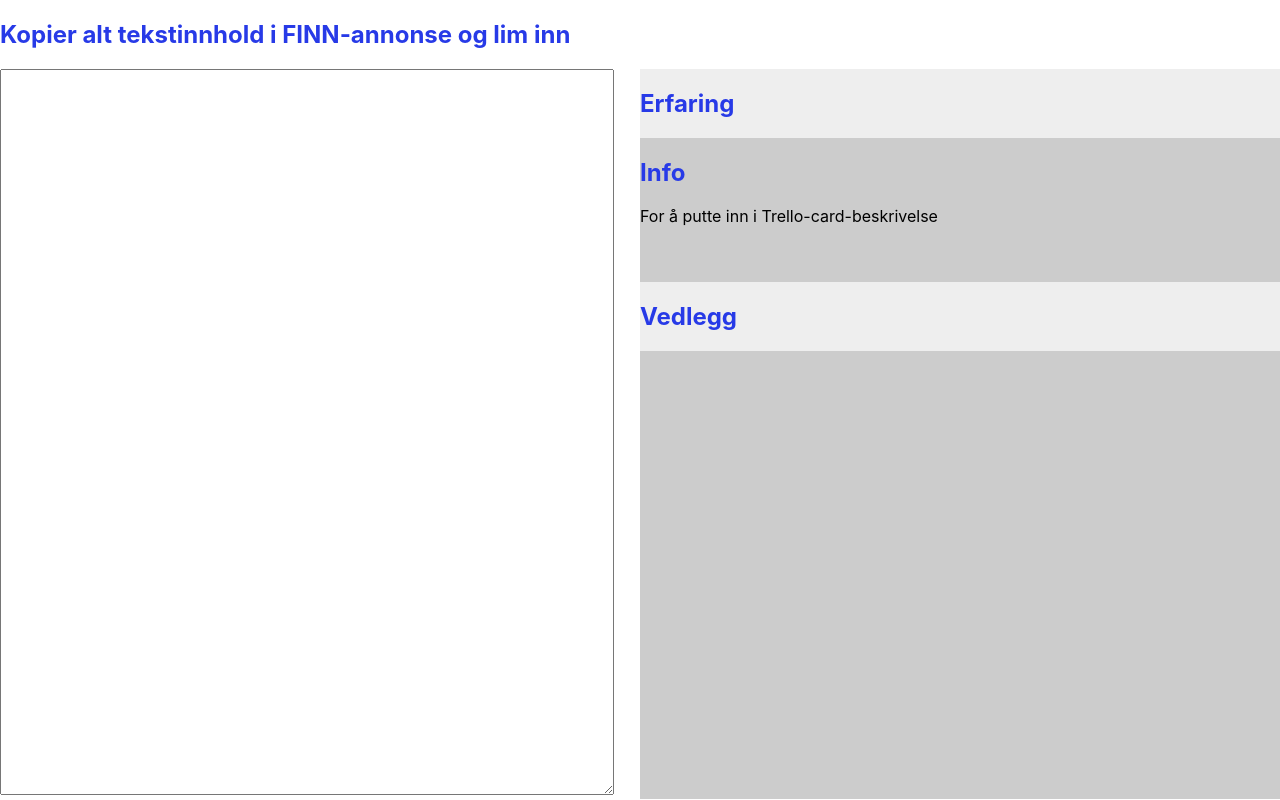
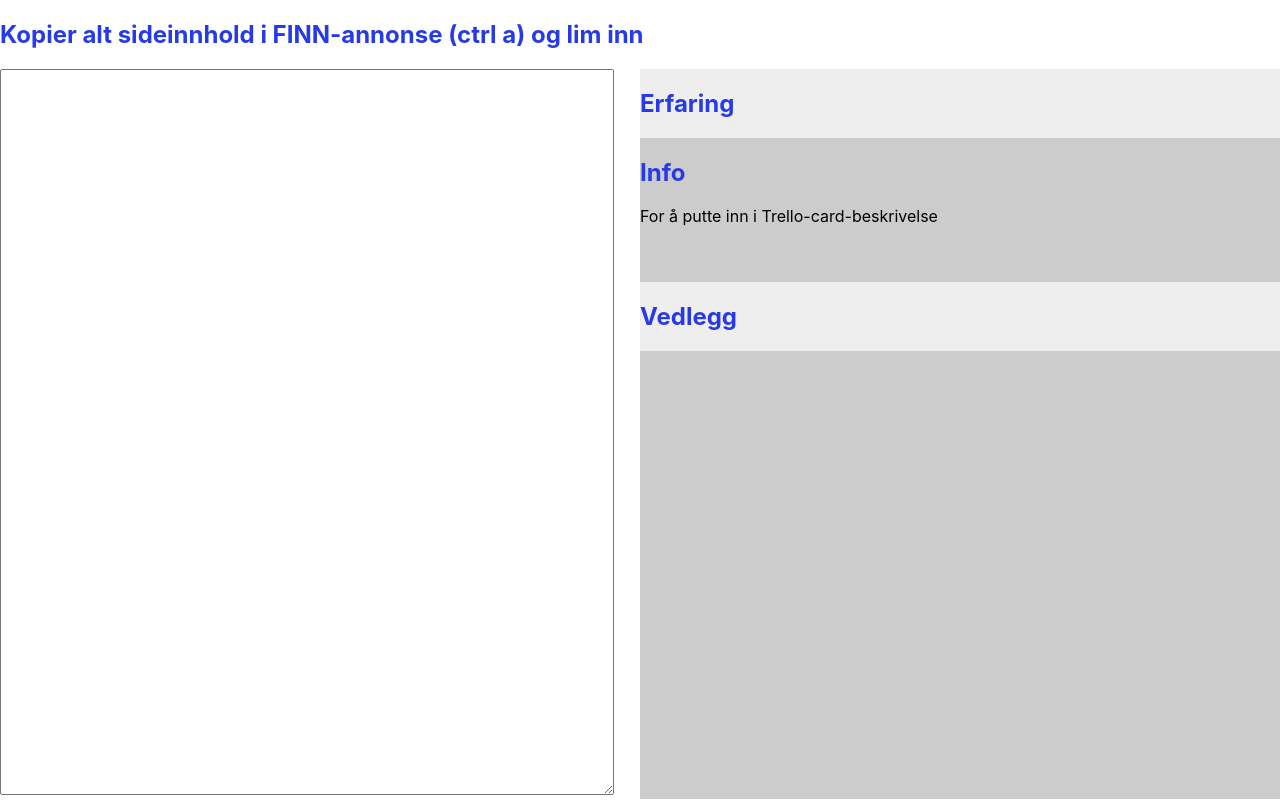
Before and after one commit to paalss/auto-stillingsnotater, a React (Create React App) app: page / in a window 1280 px wide. Built offline with nearby package versions, Linux system fonts and the light colour scheme.

Commit message:
småendring readme

```diff
--- a/src/App.js
+++ b/src/App.js
@@ -194,7 +194,7 @@ function App() {
         {logo ? (
           <img src={logo} alt="logo" />
         ) : (
-          <h2>Kopier alt tekstinnhold i FINN-annonse og lim inn</h2>
+          <h2>Kopier alt sideinnhold i FINN-annonse (ctrl a) og lim inn</h2>
         )}
       </div>
       <div className="flex row-desktop">
```
Also changed, not shown: 1 other file (tests, documents, lock files or other folders).
